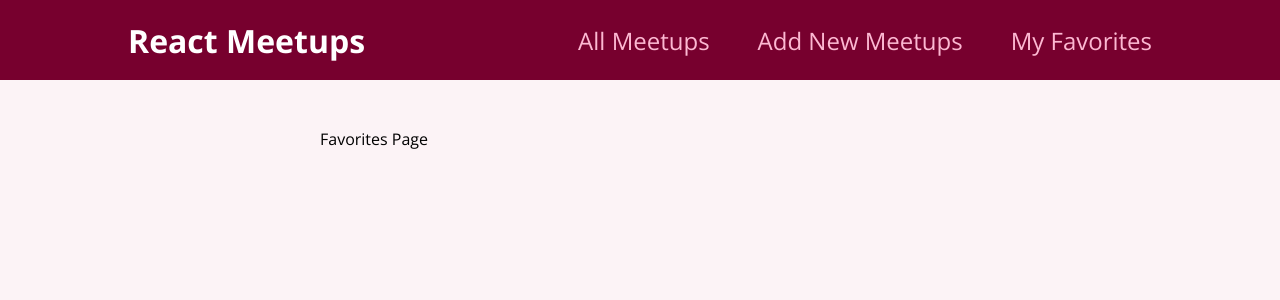
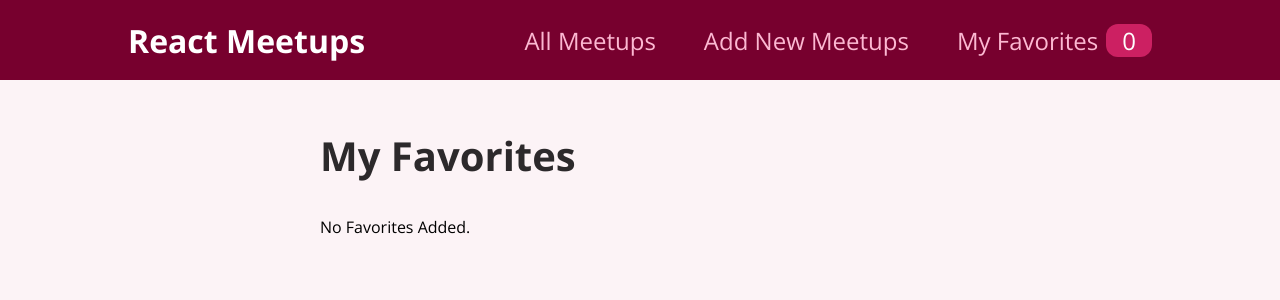
Before and after one commit to hridayanp/react-meetup, a React (Create React App) app: page /favorites in a window 1280 px wide. Shown: the top 300 px of the page. Built offline with nearby package versions, Linux system fonts and the light colour scheme.

Commit message:
Added Favorites components.

```diff
--- a/src/components/layout/MainNavigation.js
+++ b/src/components/layout/MainNavigation.js
@@ -1,6 +1,10 @@
 import {Link} from 'react-router-dom';
+import {useContext} from 'react';
 import classes from './MainNavigation.module.css';
+import FavoritesContext from '../../store/favorites-context';
+
 function MainNavigation(){
+    const favoritesCtx= useContext(FavoritesContext);
     return(
         <header className={classes.header}>
             <div className={classes.logo}>React Meetups</div>
@@ -13,7 +17,10 @@
                         <Link to='/new-meetup'>Add New Meetups</Link>
                     </li>
                     <li>
-                        <Link to='/favorites'>My Favorites</Link>
+                        <Link to='/favorites'>
+                            My Favorites
+                            <span className={classes.badge}>{favoritesCtx.totalFavorites}</span>
+                        </Link>
                     </li>
                 </ul>
             </nav>
--- a/src/components/meetups/MeetupItem.js
+++ b/src/components/meetups/MeetupItem.js
@@ -1,6 +1,25 @@
 import classes from './MeetupItem.module.css';
 import Card from '../ui/Card';
+import {useContext} from 'react';
+import FavoritesContext from '../../store/favorites-context';
+
 function MeetupItem(props){
+    const favoritesCtx= useContext(FavoritesContext);
+    const itemIsFavorite= favoritesCtx.itemIsFavorite(props.id);
+    function toggleFavoriteStatusHandler(){
+        if(itemIsFavorite){
+            favoritesCtx.removeFavorite(props.id);
+        }
+        else{
+            favoritesCtx.addFavorite({
+                id: props.id,
+                title: props.title,
+                image: props.image,
+                address: props.address,
+                description: props.description
+            });
+        }
+    }
     return(
         <li className={classes.item}>
             <Card>
@@ -13,7 +32,9 @@
                     <p>{props.description}</p>
                 </div>
                 <div className={classes.actions}>
-                    <button>To Favorites</button>
+                    <button onClick={toggleFavoriteStatusHandler}>
+                        {itemIsFavorite? 'Remove From Favorites': 'Add To Favorites'}
+                    </button>
                 </div>
             </Card>
         </li>
--- a/src/index.js
+++ b/src/index.js
@@ -3,12 +3,15 @@
 import {BrowserRouter} from 'react-router-dom';
 import './index.css';
 import App from './App';
+import { FavoritesContextProvider} from './store/favorites-context';
 
 
 ReactDOM.render(
-  <BrowserRouter>
-    <App />
-  </BrowserRouter>,
+  <FavoritesContextProvider>
+    <BrowserRouter>
+      <App />
+    </BrowserRouter>
+  </FavoritesContextProvider>,
   document.getElementById('root')
 );
 
--- a/src/pages/Favorites.js
+++ b/src/pages/Favorites.js
@@ -1,6 +1,22 @@
+import {useContext} from 'react';
+import FavoritesContext from '../store/favorites-context';
+import MeetupList from '../components/meetups/MeetupList';
+
 function Favorites(){
+    const favoritesCtx= useContext(FavoritesContext);
+    let content;
+
+    if(favoritesCtx.totalFavorites=== 0){
+        content= <p>No Favorites Added.</p>;
+    }
+    else{
+        content= <MeetupList meetups={favoritesCtx.favorites} />;
+    }
     return(
-        <div>Favorites Page</div>
+        <section>
+            <h1>My Favorites</h1>
+            {content}
+        </section>
     );
 }
 export default Favorites;
--- a/src/store/favorites-context.js
+++ b/src/store/favorites-context.js
@@ -2,30 +2,36 @@
 
 const FavoritesContext= createContext({
     favorites: [],
-    totalFavorites: 0
+    totalFavorites: 0,
+    addFavorite: favoriteMeetup=>{},
+    removeFavorite: meetupId=>{},
+    itemIsFavorite: meetupId=>{}
 });
 
-function FavoritesContextProvider(props){
+export function FavoritesContextProvider(props){
     const [userFavorites, setUserFavorites]= useState([]);
 
-    function addFavortitesHandler(favoriteMeetup){
+    function addFavortiteHandler(favoriteMeetup){
         setUserFavorites(prevUserFavorites=>{
             return prevUserFavorites.concat(favoriteMeetup);
         });
     }
 
-    function removeFavoritesHandler(meetupId){
+    function removeFavoriteHandler(meetupId){
         setUserFavorites(prevUserFavorites=>{
             return prevUserFavorites.filter(meetup=> meetup.id !== meetupId);
         });
     }
 
-    function itemsIsFavoritesHandler(meetupId){
+    function itemsIsFavoriteHandler(meetupId){
         return userFavorites.some(meetup=> meetup.id === meetupId);
     }
     const context= {
         favorites: userFavorites,
         totalFavorites: userFavorites.length,
+        addFavorite: addFavortiteHandler,
+        removeFavorite: removeFavoriteHandler,
+        itemIsFavorite: itemsIsFavoriteHandler
     };
     return(
         <FavoritesContext.Provider value={context} >
@@ -33,3 +39,5 @@
         </FavoritesContext.Provider>
     );
 }
+
+export default FavoritesContext;
```
